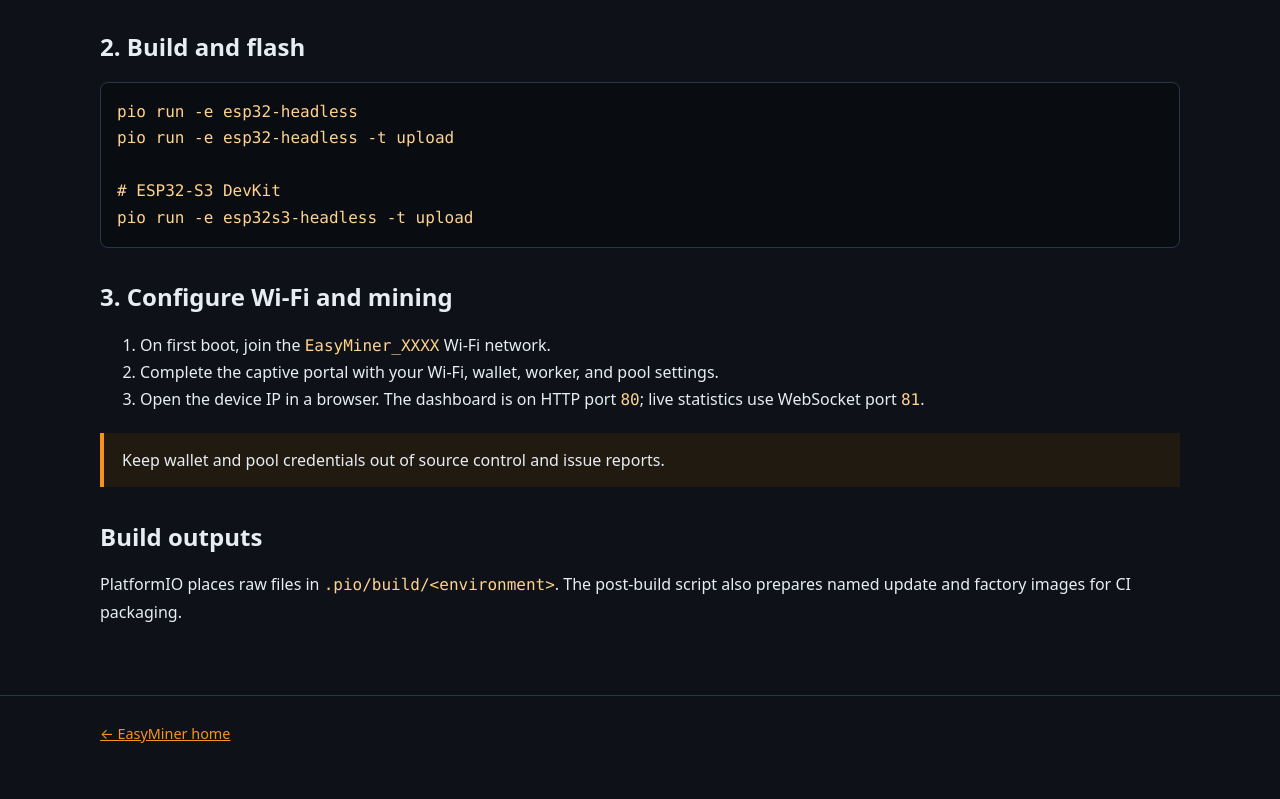
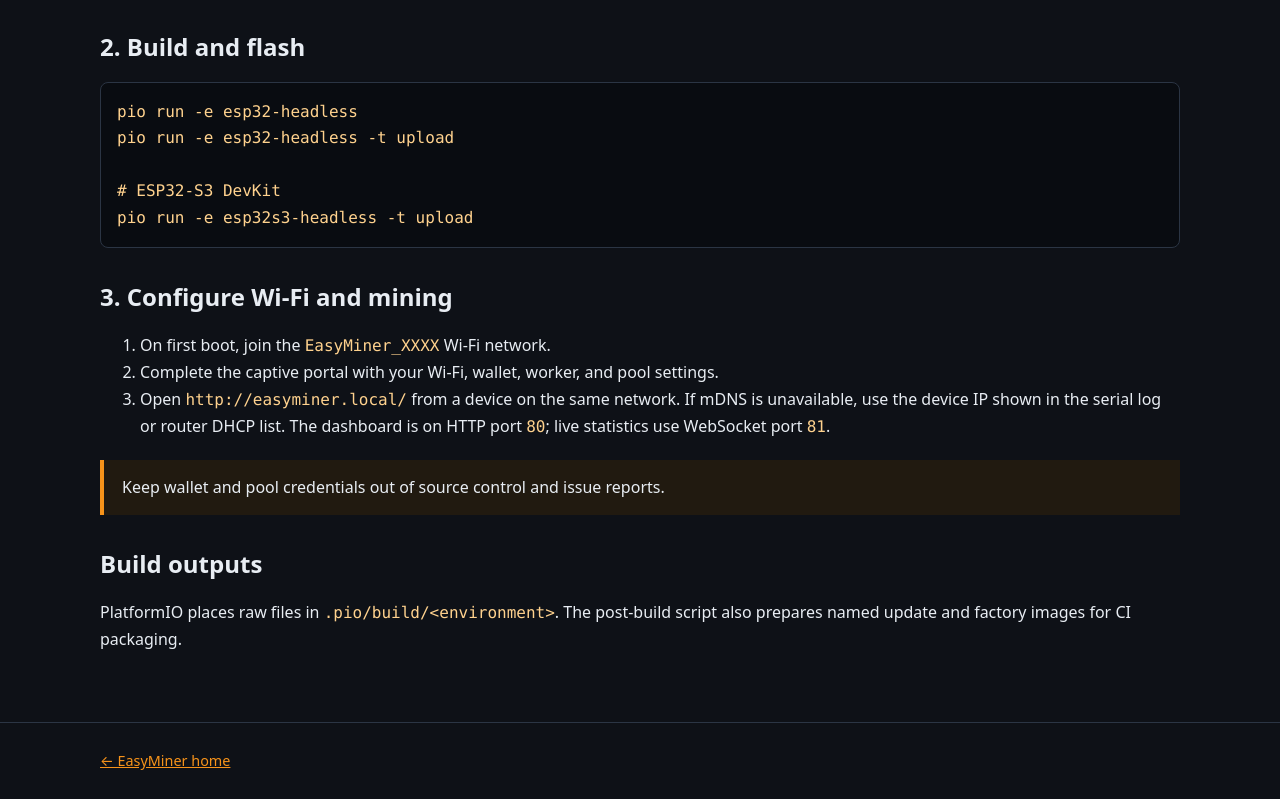
Before and after one commit to valerio-vaccaro/EasyMiner, a plain HTML site: page docs/getting-started.html in a window 1280 px wide. Shown: the part 587-1386 px from the top of the page. Before the commit the page ends 1359 px from the top, so only its background shows below. Drawn offline with Linux system fonts and the light colour scheme.

Commit message:
update doc

```diff
--- a/docs/getting-started.html
+++ b/docs/getting-started.html
@@ -4,4 +4,4 @@
 pio run -e esp32-headless -t upload
 
 # ESP32-S3 DevKit
-pio run -e esp32s3-headless -t upload</code></pre><h2>3. Configure Wi-Fi and mining</h2><ol><li>On first boot, join the <code>EasyMiner_XXXX</code> Wi-Fi network.</li><li>Complete the captive portal with your Wi-Fi, wallet, worker, and pool settings.</li><li>Open the device IP in a browser. The dashboard is on HTTP port <code>80</code>; live statistics use WebSocket port <code>81</code>.</li></ol><div class="notice">Keep wallet and pool credentials out of source control and issue reports.</div><h2>Build outputs</h2><p>PlatformIO places raw files in <code>.pio/build/&lt;environment&gt;</code>. The post-build script also prepares named update and factory images for CI packaging.</p></main><footer class="footer"><div class="wrap"><a href="index.html">← EasyMiner home</a></div></footer></body></html>
+pio run -e esp32s3-headless -t upload</code></pre><h2>3. Configure Wi-Fi and mining</h2><ol><li>On first boot, join the <code>EasyMiner_XXXX</code> Wi-Fi network.</li><li>Complete the captive portal with your Wi-Fi, wallet, worker, and pool settings.</li><li>Open <code>http://easyminer.local/</code> from a device on the same network. If mDNS is unavailable, use the device IP shown in the serial log or router DHCP list. The dashboard is on HTTP port <code>80</code>; live statistics use WebSocket port <code>81</code>.</li></ol><div class="notice">Keep wallet and pool credentials out of source control and issue reports.</div><h2>Build outputs</h2><p>PlatformIO places raw files in <code>.pio/build/&lt;environment&gt;</code>. The post-build script also prepares named update and factory images for CI packaging.</p></main><footer class="footer"><div class="wrap"><a href="index.html">← EasyMiner home</a></div></footer></body></html>
```
Also changed, not shown: docs/boards.html (+1 -1 lines), 1 other file.
